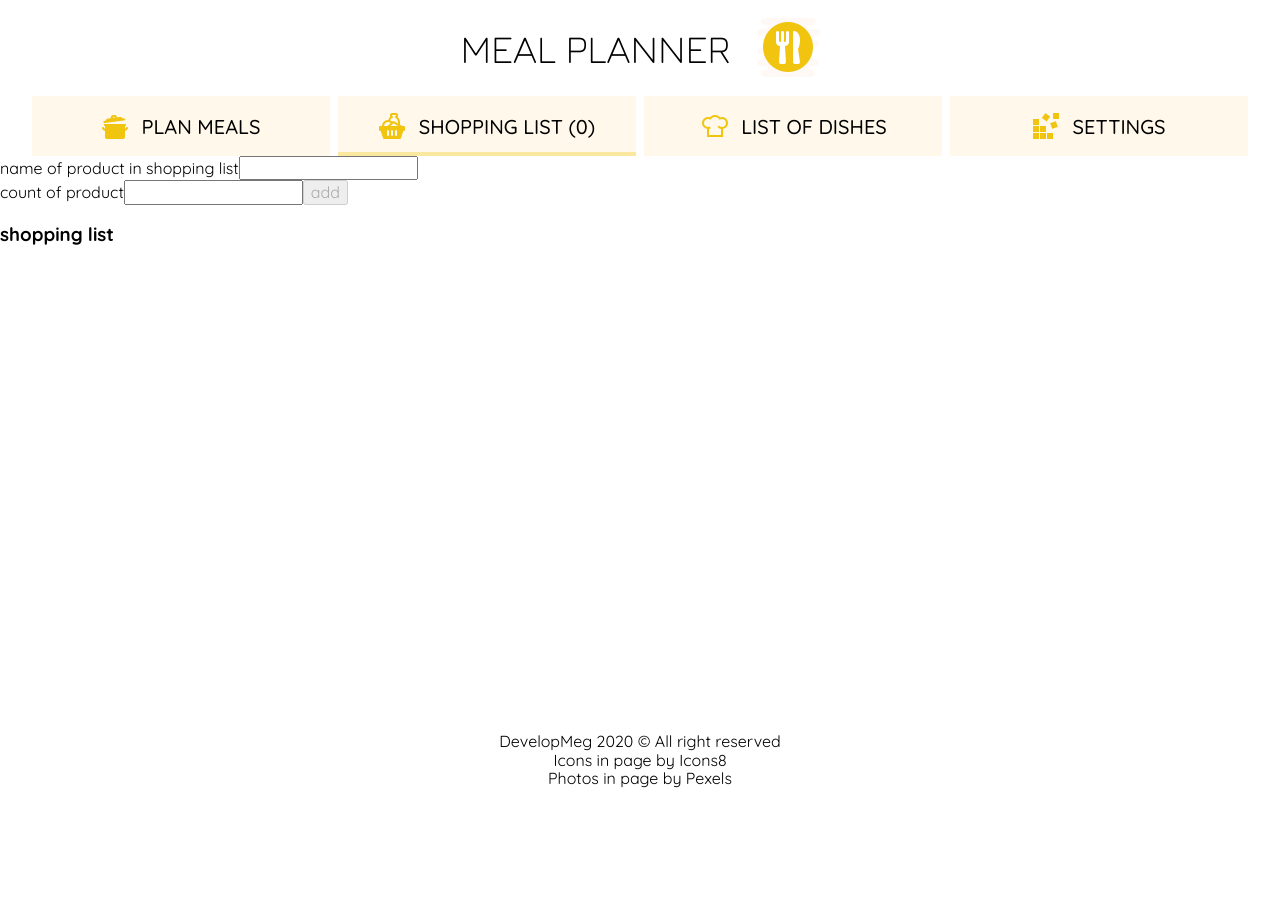
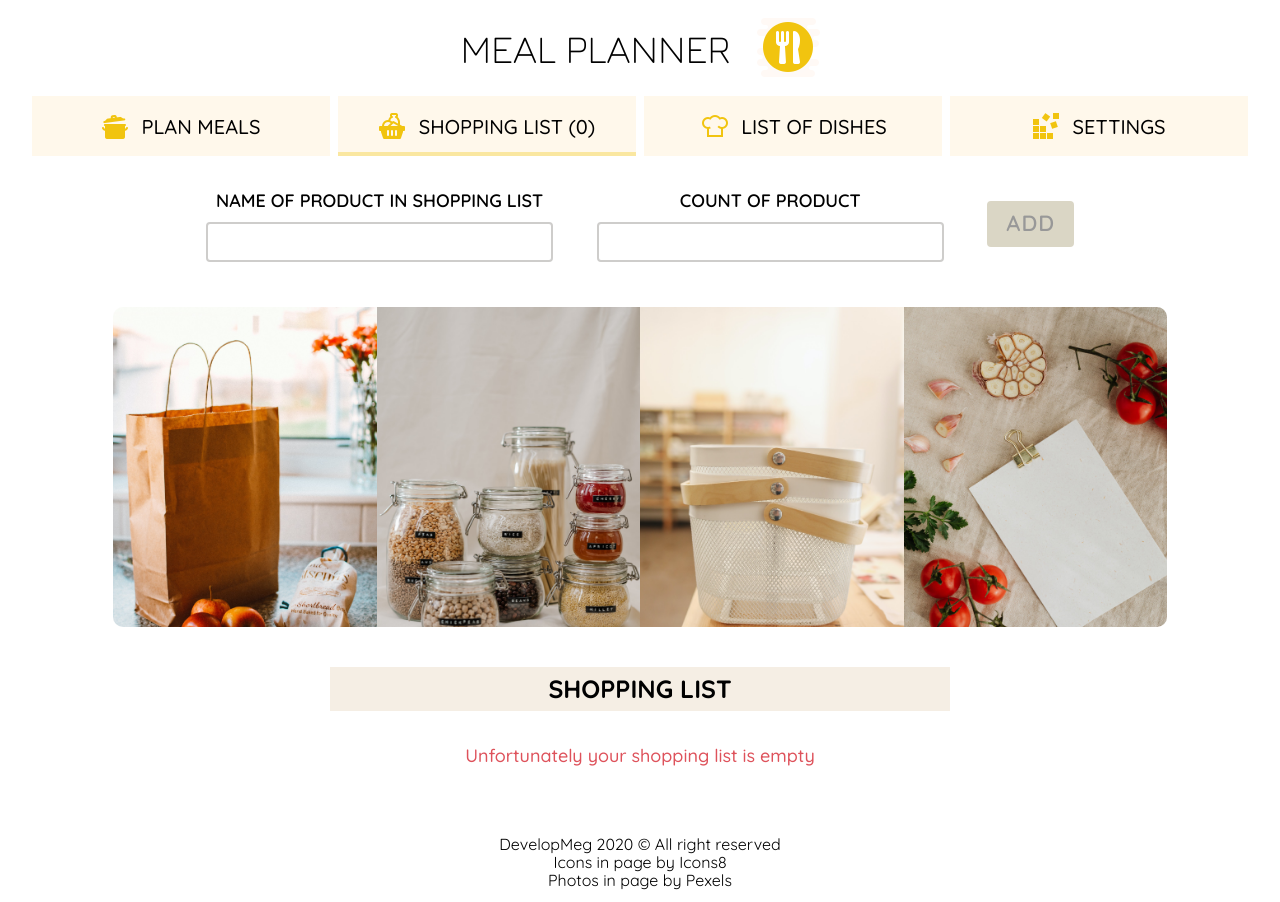
Before and after one commit to DevelopMeg/meal-planner, a React (Create React App) app: page /shopping-list in a window 1280 px wide. Before the commit the page ends 800 px from the top, so only its background shows below. Built offline with nearby package versions, Linux system fonts and the light colour scheme.

Commit message:
add styles - ShoppingList

```diff
--- a/src/components/route-components/ShoppingList.js
+++ b/src/components/route-components/ShoppingList.js
@@ -1,7 +1,8 @@
 import React from "react";
 import Menu from "../subcomponents/Menu";
 import AddProduct from "../subcomponents/ShoppingListComponents/AddProduct";
-import ProductList from "../subcomponents/ShoppingListComponents/ProductList";
+import ProductsList from "../subcomponents/ShoppingListComponents/ProductsList";
+import ImagesList from "../subcomponents/ImagesList";
 
 const ShoppingList = (props) => {
   return (
@@ -10,7 +11,7 @@ const ShoppingList = (props) => {
         shoppingListLength={props.shoppingList.length}
         handleClearOpenMenuItem={props.handleClearOpenMenuItem}
       />
-      <section>
+      <section className="section-shopping-list">
         <AddProduct
           infoProduct={props.infoProduct}
           shoppingList={props.shoppingList}
@@ -21,7 +22,9 @@ const ShoppingList = (props) => {
           handleEditProductList={props.handleEditProductList}
         />
 
-        <ProductList
+        <ImagesList name="shopping-list" />
+
+        <ProductsList
           shoppingList={props.shoppingList}
           handleOpenEditProductList={props.handleOpenEditProductList}
           handleDeleteProductList={props.handleDeleteProductList}
--- a/src/components/subcomponents/ShoppingListComponents/AddProduct.js
+++ b/src/components/subcomponents/ShoppingListComponents/AddProduct.js
@@ -9,41 +9,50 @@ const AddProduct = (props) => {
 
   return (
     <form
+      className="add-product"
       onSubmit={
         !props.statusOpenEditProduct
           ? (e) => props.handleAddProductToShoppingList(name, count, e)
           : props.handleEditProductList
       }
     >
-      <div>
-        <label htmlFor="nameProduct">name of product in shopping list</label>
+      <div className="add-product__box">
+        <label htmlFor="nameProduct" className="add-product__label">
+          name of product in shopping list
+        </label>
         <input
           id="nameProduct"
           type="text"
           name="name"
+          className="add-product__input"
           disabled={conditionInputDisabled ? true : false}
           value={name}
           onChange={props.handleChangeInfoProduct}
         />
       </div>
 
-      <div>
-        <label>count of product</label>
+      <div className="add-product__box">
+        <label className="add-product__label">count of product</label>
         <input
           id="countProduct"
           type="number"
           name="count"
-          min="0"
+          className="add-product__input"
+          min="1"
+          max="99"
+          pattern=".{1,99}"
+          required
+          title="1 to 99 characters"
           value={count}
           onChange={props.handleChangeInfoProduct}
         />
-
-        <input
-          type="submit"
-          value={!props.statusOpenEditProduct ? "add" : "edit"}
-          disabled={!name || !count ? true : false}
-        />
       </div>
+      <input
+        type="submit"
+        className="add-product__submit"
+        value={!props.statusOpenEditProduct ? "add" : "edit"}
+        disabled={!name || !count ? true : false}
+      />
     </form>
   );
 };
--- a/src/components/subcomponents/ShoppingListComponents/Product.js
+++ b/src/components/subcomponents/ShoppingListComponents/Product.js
@@ -4,13 +4,26 @@ const Product = (props) => {
   const { id, name, count } = props.item;
 
   return (
-    <li id={id}>
-      <button onClick={props.handleDeleteProductList}>X</button>
-      <button onClick={props.handleOpenEditProductList}>
-        <i className="fas fa-pencil-alt"></i>
-      </button>
-      <p>{name}</p>
-      <p>{count}</p>
+    <li id={id} className="product">
+      <div className="product__box-btn">
+        <button
+          className="product__delete"
+          onClick={props.handleDeleteProductList}
+        >
+          X
+        </button>
+        <button
+          className="product__edit"
+          onClick={props.handleOpenEditProductList}
+        >
+          <i className="fas fa-pencil-alt product__edit-icon "></i>
+        </button>
+      </div>
+
+      <div className="product__box-info">
+        <p className="product__name">{name}</p>
+        <p className="product__count">{`(${count})`}</p>
+      </div>
     </li>
   );
 };
--- a/src/components/subcomponents/ShoppingListComponents/ProductList.js
+++ b/src/components/subcomponents/ShoppingListComponents/ProductsList.js
@@ -1,7 +1,7 @@
 import React from "react";
 import Product from "./Product";
 
-const ProductList = (props) => {
+const ProductsList = (props) => {
   const list = props.shoppingList.map((item, id) => {
     return (
       <Product
@@ -14,11 +14,15 @@ const ProductList = (props) => {
   });
 
   return (
-    <section>
-      <h3>shopping list</h3>
-      {props.shoppingList.length !== 0 ? <ol>{list}</ol> : null}
+    <section className="products-list">
+      <h3 className="products-list__title">shopping list</h3>
+      {props.shoppingList.length !== 0 ? (
+        <ol className="products-list__products">{list}</ol>
+      ) : (
+        <p className="info">Unfortunately your shopping list is empty</p>
+      )}
     </section>
   );
 };
 
-export default ProductList;
+export default ProductsList;
--- /dev/null
+++ b/src/scss/_ShoppingList.scss
@@ -0,0 +1,277 @@
+.section-shopping-list {
+  padding: 20px;
+}
+
+.add-product {
+  margin: 0 auto 45px;
+  width: 95%;
+
+  &__box {
+    margin: 5px 0 20px;
+    display: flex;
+    flex-direction: column;
+    align-items: center;
+
+    &:nth-of-type(2) {
+      margin-bottom: 25px;
+    }
+  }
+
+  &__label {
+    display: block;
+    text-transform: uppercase;
+    font-size: 1.4rem;
+    margin-bottom: 10px;
+    font-weight: 600;
+  }
+
+  &__input {
+    width: 100%;
+    height: 40px;
+    border: 2px solid #cecdcb;
+    padding: 10px;
+    border-radius: 4px;
+  }
+
+  &__submit {
+    width: 100%;
+    height: 35px;
+    display: block;
+    text-transform: uppercase;
+    font-weight: 600;
+    letter-spacing: 1px;
+    background-color: #ffd324;
+    border: 2px solid #f1d463;
+    border-radius: 4px;
+    color: #615423;
+
+    &:disabled {
+      border-color: #dad6c5;
+      background-color: #dad6c5;
+      color: #989898;
+    }
+  }
+}
+
+.products-list {
+  margin-top: 40px;
+
+  &__title {
+    margin: 0;
+    text-transform: uppercase;
+    text-align: center;
+    font-size: 2.5rem;
+    background-color: #f3e9ddc7;
+    padding: 8px 0;
+  }
+
+  &__products {
+    list-style: none;
+    margin: 30px 20px 0;
+    padding: 0;
+    counter-reset: li;
+  }
+}
+
+.product {
+  margin-bottom: 15px;
+  padding: 4px 4px 15px 0;
+  word-break: break-word;
+  background-color: #f3e9ddc7;
+  counter-increment: li;
+  position: relative;
+  border: 1px solid #e6e5e2;
+
+  &::before {
+    content: counter(li);
+    color: #b17f44c7;
+    position: absolute;
+    top: 50%;
+    left: -24px;
+    transform: translateY(-50%);
+    font-weight: 600;
+    font-size: 2rem;
+  }
+
+  &__box-btn {
+    display: flex;
+    justify-content: flex-end;
+  }
+
+  &__delete,
+  &__edit {
+    width: 16%;
+    height: 28px;
+    border: 1px solid #cecdcb;
+    background-color: #fff;
+    border-radius: 4px;
+    color: #828282;
+    font-weight: 600;
+  }
+
+  &__edit {
+    margin-left: 2px;
+    position: relative;
+    z-index: 1;
+  }
+
+  &__edit-icon {
+    position: relative;
+    z-index: -1;
+  }
+
+  &__box-info {
+    display: flex;
+    align-items: center;
+    justify-content: space-between;
+    width: 90%;
+    margin: 10px auto 0;
+  }
+
+  &__name,
+  &__count {
+    margin: 0;
+    color: #313131;
+  }
+
+  &__name {
+    flex-basis: 80%;
+  }
+
+  &__product {
+    flex-basis: 15%;
+  }
+}
+
+@media (min-width: 360px) {
+  .add-product {
+    width: 90%;
+
+    &__label {
+      font-size: 1.6rem;
+    }
+
+    &__submit {
+      font-size: 1.8rem;
+    }
+  }
+
+  .products-list {
+    &__products {
+      margin: 30px auto 0;
+      width: 80%;
+    }
+  }
+}
+
+@media (min-width: 480px) {
+  .add-product {
+    width: 75%;
+  }
+
+  .products-list {
+    &__products {
+      width: 70%;
+    }
+  }
+}
+
+@media (min-width: 1024px) {
+  .add-product {
+    display: flex;
+    align-items: center;
+    justify-content: space-between;
+    margin-top: 10px;
+    width: 70%;
+
+    &__box {
+      flex-basis: 40%;
+      margin-bottom: 0;
+
+      &:nth-of-type(2) {
+        margin-bottom: 0;
+      }
+    }
+
+    &__label {
+      font-size: 1.8rem;
+    }
+
+    &__submit {
+      flex-basis: 10%;
+      font-size: 2.2rem;
+      height: 46px;
+      cursor: pointer;
+
+      &:disabled {
+        cursor: default;
+      }
+    }
+
+    &__input {
+      font-size: 1.8rem;
+      cursor: pointer;
+    }
+  }
+
+  .products-list {
+    &__title {
+      width: 50%;
+      margin: 0 auto;
+    }
+
+    &__products {
+      display: flex;
+      flex-wrap: wrap;
+      justify-content: space-between;
+      align-items: flex-start;
+      width: 65%;
+    }
+  }
+
+  .product {
+    flex-basis: 46%;
+    padding: 6px 6px 20px 0;
+    margin-bottom: 20px;
+
+    &__box-info {
+      margin-top: 20px;
+      font-size: 2rem;
+    }
+
+    &::before {
+      font-size: 2.5rem;
+      left: -30px;
+    }
+
+    &__delete,
+    &__edit {
+      height: 36px;
+      font-size: 2.2rem;
+      cursor: pointer;
+    }
+  }
+}
+
+@media (min-width: 1400px) {
+  .products-list {
+    &__products {
+      width: 52%;
+    }
+
+    &__title {
+      width: 45%;
+    }
+  }
+
+
+  .add-product {
+    width: 60%;
+  }
+}
+
+@media (min-width: 1650px) {
+  .add-product {
+    width: 55%;
+  }
+}
--- a/src/scss/style.scss
+++ b/src/scss/style.scss
@@ -10,3 +10,4 @@
 @import "AddEditDish";
 @import "PlanMeals";
 @import "NavDaysMeals";
+@import "ShoppingList";
```
